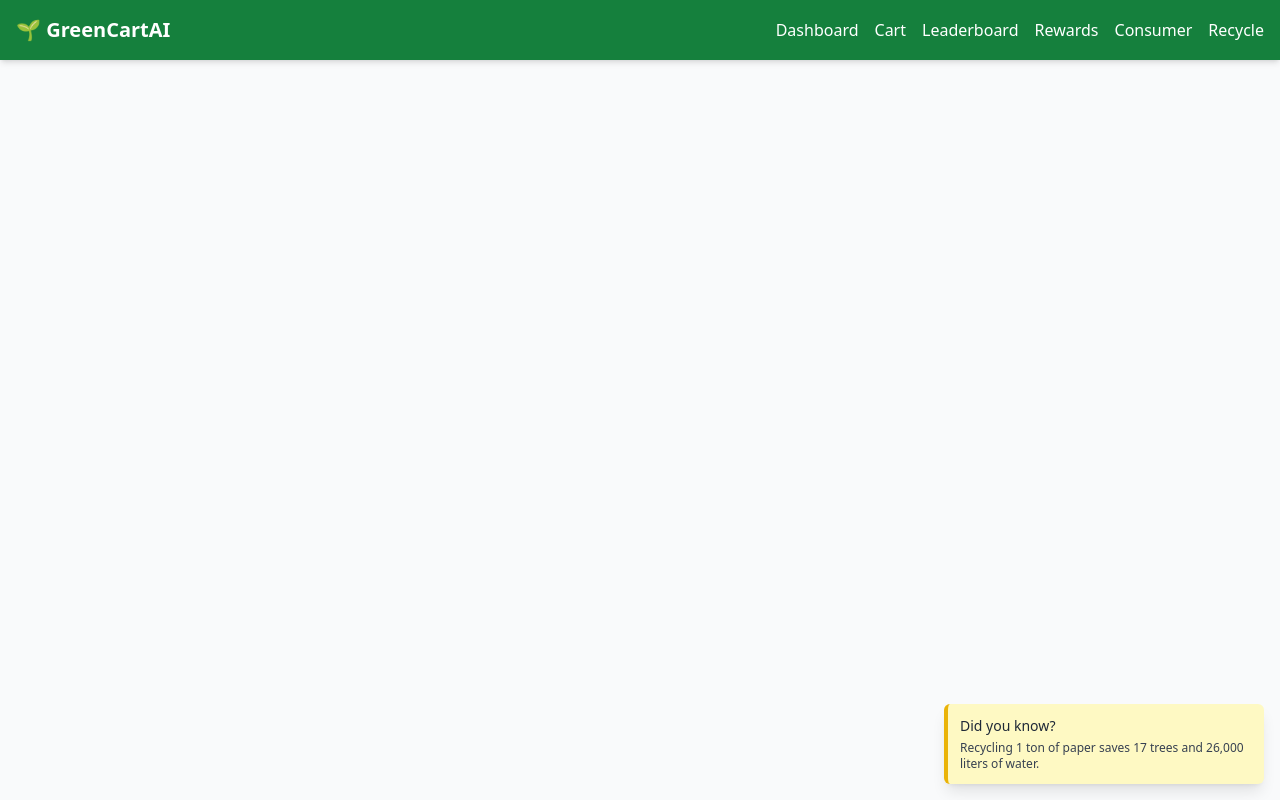
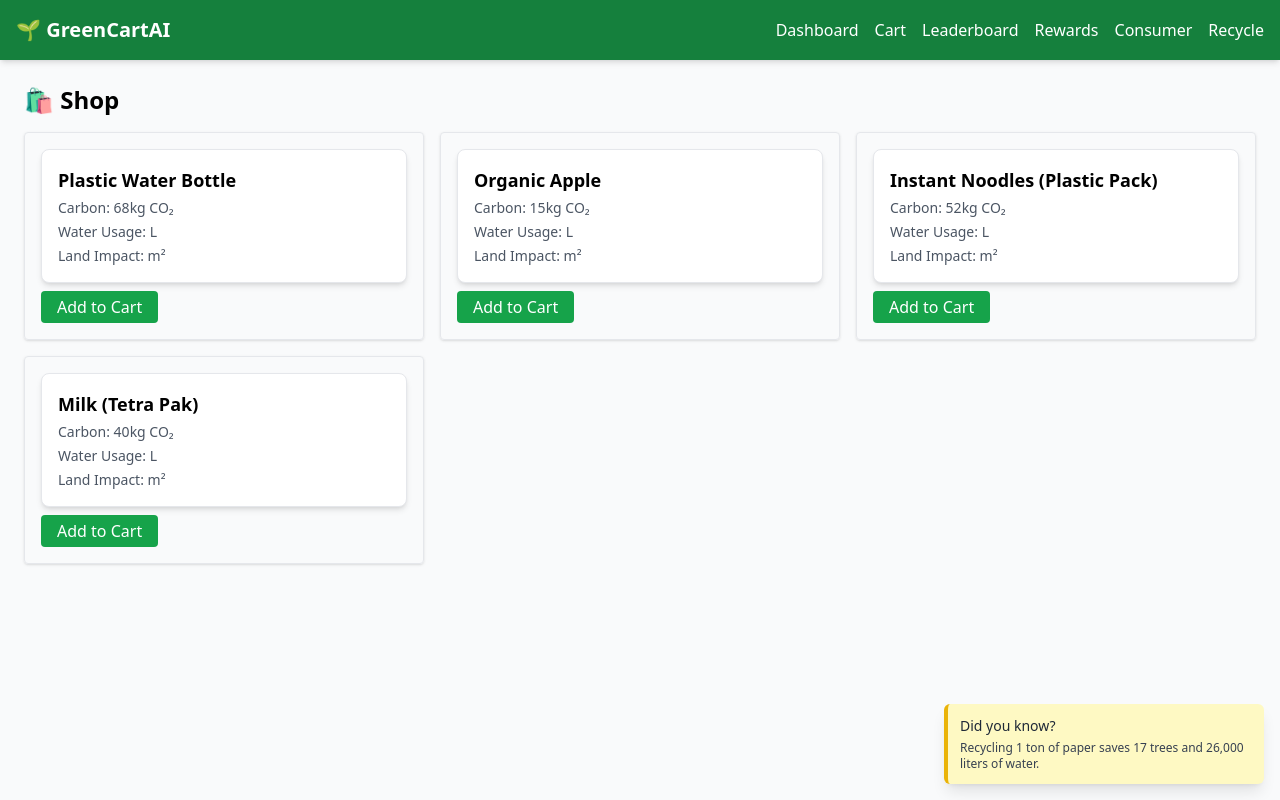
Before and after one commit to Domaakshithareddy/EcoTote, a React (Vite) app: page /shop in a window 1280 px wide. Built offline with nearby package versions, Linux system fonts and the light colour scheme.

Commit message:
dynamic changes

```diff
--- a/src/App.jsx
+++ b/src/App.jsx
@@ -1,23 +1,21 @@
-// src/App.jsx
-import React from 'react';
-import { BrowserRouter as Router, Routes, Route } from 'react-router-dom';
-
-// Pages
-import Home from './pages/Home';
-import Dashboard from './pages/Dashboard';
-import Cart from './pages/Cart';
-import Leaderboard from './pages/Leaderboard';
-import Rewards from './pages/Rewards';
-import Consumer from './pages/Consumer';
-import Recycle from './pages/Recycle';
-
-// Components
-import Navbar from './components/Navbar';
-import FunFactPopup from './components/FunFactPopup';
+import React from "react";
+import { BrowserRouter as Router, Routes, Route } from "react-router-dom";
+import Home from "./pages/Home";
+import Dashboard from "./pages/Dashboard";
+import Cart from "./pages/Cart";
+import Leaderboard from "./pages/Leaderboard";
+import Rewards from "./pages/Rewards";
+import Consumer from "./pages/Consumer";
+import Recycle from "./pages/Recycle";
+import Shop from "./pages/Shop";
+import Navbar from "./components/Navbar";
+import FunFactPopup from "./components/FunFactPopup";
+import AppProvider from "./context/AppProvider";
 
 const App = () => {
   return (
     <Router>
+      <AppProvider>
         <div className="min-h-screen bg-gray-50">
           <Navbar />
           <Routes>
@@ -28,9 +26,11 @@ const App = () => {
             <Route path="/rewards" element={<Rewards />} />
             <Route path="/consumer" element={<Consumer />} />
             <Route path="/recycle" element={<Recycle />} />
+            <Route path="/shop" element={<Shop />} />
           </Routes>
           <FunFactPopup />
         </div>
+      </AppProvider>
     </Router>
   );
 };
--- a/src/components/FunFactPopup.jsx
+++ b/src/components/FunFactPopup.jsx
@@ -1,5 +1,5 @@
 import React, {useEffect,useState} from "react";
-import {fetchJSON} from "../utils/fetchJSON";
+import fetchJSON from "../utils/fetchJSON";
 
 const FunFactPopup=()=>{
     const [fact,setFact]=useState('');
--- a/src/components/QuickSwapSuggestions.jsx
+++ b/src/components/QuickSwapSuggestions.jsx
@@ -1,5 +1,5 @@
 import React,{useEffect,useState} from "react";
-import { fetchJSON } from "../utils/fetchJSON";
+import fetchJSON from "../utils/fetchJSON";
 
 const QuickSwapSuggestions=({cart})=>{
     const [swaps,setSwaps]=useState([]);
--- /dev/null
+++ b/src/context/AppContext.jsx
@@ -0,0 +1,3 @@
+import React, { createContext } from "react";
+
+export const AppContext = createContext();
--- /dev/null
+++ b/src/context/AppProvider.jsx
@@ -0,0 +1,16 @@
+// src/context/AppProvider.jsx
+import React, { useState } from "react";
+import { AppContext } from "./AppContext";
+
+const AppProvider = ({ children }) => {
+  const [cart, setCart] = useState([]);
+  const [tokens, setTokens] = useState(100);
+
+  return (
+    <AppContext.Provider value={{ cart, setCart, tokens, setTokens }}>
+      {children}
+    </AppContext.Provider>
+  );
+};
+
+export default AppProvider;
--- a/src/pages/Cart.jsx
+++ b/src/pages/Cart.jsx
@@ -1,27 +1,26 @@
-import React, { useEffect, useState } from "react";
-import { fetchJSON } from "../utils/fetchJSON";
+import React, { useEffect, useState, useContext } from "react";
+import fetchJSON from "../utils/fetchJSON";
 import EcoTreeAvatar from "../components/EcoTreeAvatar";
 import ReverseWasteSim from "../components/ReverseWasteSim";
 import QuickSwapSuggestions from "../components/QuickSwapSuggestions";
+import { AppContext } from "../context/AppContext";
 
 const Cart = () => {
-  const [cart, setCart] = useState([]);
+  const { cart } = useContext(AppContext);
+  const [products, setProducts] = useState([]);
   const [totalCarbon, setTotalCarbon] = useState(0);
 
   useEffect(() => {
-    Promise.all([
-      fetchJSON("userCart.json"),
-      fetchJSON("products.json")
-    ]).then(([cartData, productData]) => {
-      setCart(cartData.cartItems);
+    fetchJSON("products.json").then(setProducts);
+  }, []);
 
-      const total = cartData.cartItems.reduce((sum, item) => {
-        const prod = productData.find(p => p.id === item.productId);
-        return sum + (prod?.carbonScore || 0) * item.quantity;
-      }, 0);
-      setTotalCarbon(total);
-    });
-  }, []);
+  useEffect(() => {
+    const total = cart.reduce((sum, item) => {
+      const prod = products.find((p) => p.id === item.productId);
+      return sum + (prod?.carbonScore || 0) * item.quantity;
+    }, 0);
+    setTotalCarbon(total);
+  }, [cart, products]);
 
   return (
     <div className="p-6">
--- a/src/pages/Dashboard.jsx
+++ b/src/pages/Dashboard.jsx
@@ -1,5 +1,5 @@
 import React, { useEffect, useState } from "react";
-import { fetchJSON } from "../utils/fetchJSON";
+import fetchJSON from "../utils/fetchJSON";
 import SupplierScoreCard from "../components/SupplierScoreCard";
 
 const Dashboard = () => {
--- a/src/pages/Leaderboard.jsx
+++ b/src/pages/Leaderboard.jsx
@@ -1,5 +1,5 @@
 import React, { useEffect, useState } from "react";
-import { fetchJSON } from "../utils/fetchJSON";
+import fetchJSON from "../utils/fetchJSON";
 
 const Leaderboard = () => {
   const [leaders, setLeaders] = useState([]);
--- a/src/pages/Rewards.jsx
+++ b/src/pages/Rewards.jsx
@@ -1,14 +1,23 @@
-import React, { useEffect, useState } from "react";
-import { fetchJSON } from "../utils/fetchJSON";
+import React, { useEffect, useState, useContext } from "react";
+import fetchJSON from "../utils/fetchJSON";
 import EcoTokenTracker from "../components/EcoTokenTracker";
+import { AppContext } from "../context/AppContext";
 
 const Rewards = () => {
-  const tokens = 65; // Static for demo
+  const { tokens, setTokens } = useContext(AppContext);
   const [donations, setDonations] = useState([]);
 
   useEffect(() => {
     fetchJSON("donations.json").then(setDonations);
   }, []);
+
+  const handleDonate = (id) => {
+    const selected = donations.find((d) => d.id === id);
+    if (selected && tokens >= selected.tokenCost) {
+      setTokens(tokens - selected.tokenCost);
+      alert(`✅ Donated ${selected.tokenCost} tokens to ${selected.name}`);
+    }
+  };
 
   return (
     <div className="p-6">
@@ -23,6 +32,7 @@ const Rewards = () => {
             <button
               className="mt-2 px-3 py-1 bg-green-500 text-white rounded"
               disabled={tokens < d.tokenCost}
+              onClick={() => handleDonate(d.id)}
             >
               {tokens >= d.tokenCost ? `Donate ${d.tokenCost} Tokens` : "Not enough tokens"}
             </button>
--- /dev/null
+++ b/src/pages/Shop.jsx
@@ -0,0 +1,39 @@
+// src/pages/Shop.jsx
+import React, { useEffect, useState, useContext } from "react";
+import fetchJSON from '../utils/fetchJSON';
+import ProductImpact from "../components/ProductImpactCard";
+import { AppContext } from "../context/AppContext";
+
+const Shop = () => {
+  const [products, setProducts] = useState([]);
+  const { setCart } = useContext(AppContext);
+
+  useEffect(() => {
+    fetchJSON("products.json").then(setProducts);
+  }, []);
+
+  const addToCart = (product) => {
+    setCart((prev) => [...prev, { ...product, quantity: 1 }]);
+  };
+
+  return (
+    <div className="p-6">
+      <h1 className="text-2xl font-bold mb-4">🛍 Shop</h1>
+      <div className="grid grid-cols-1 md:grid-cols-2 lg:grid-cols-3 gap-4">
+        {products.map((p) => (
+          <div key={p.id} className="border p-4 rounded shadow">
+            <ProductImpact product={p} />
+            <button
+              className="mt-2 bg-green-600 text-white px-4 py-1 rounded"
+              onClick={() => addToCart(p)}
+            >
+              Add to Cart
+            </button>
+          </div>
+        ))}
+      </div>
+    </div>
+  );
+};
+
+export default Shop;
--- a/src/utils/fetchJSON.js
+++ b/src/utils/fetchJSON.js
@@ -1,5 +1,7 @@
-export const fetchJSON=async (filename)=>{
-    const response=await fetch(`/data/${filename}`);
-    if (!response.ok) throw new Error(`Failed to load ${filename}`);
-    return response.json();
+const fetchJSON = async (filename) => {
+  const response = await fetch(`/data/${filename}`);
+  if (!response.ok) throw new Error(`Failed to load ${filename}`);
+  return response.json();
 };
+
+export default fetchJSON;
```
Also changed, not shown: src/pages/Home.jsx (line endings or trailing spaces). Lines whose indentation alone changed are shown as unchanged.
